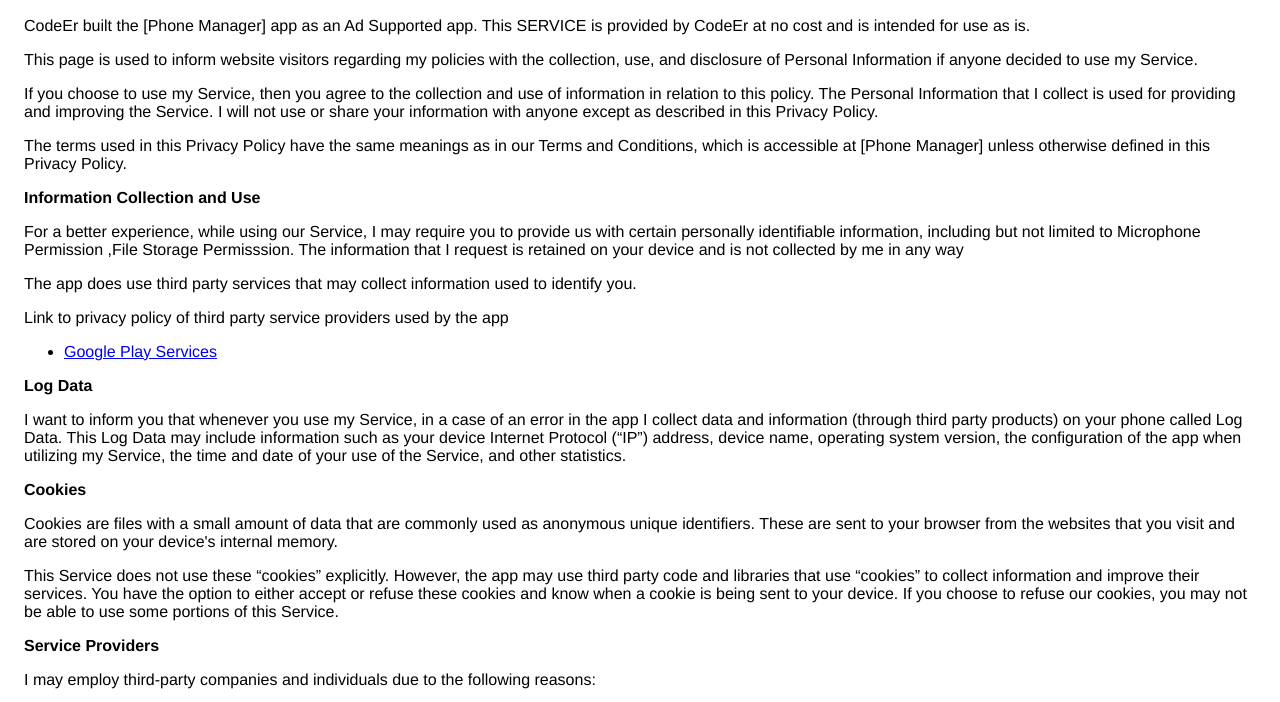
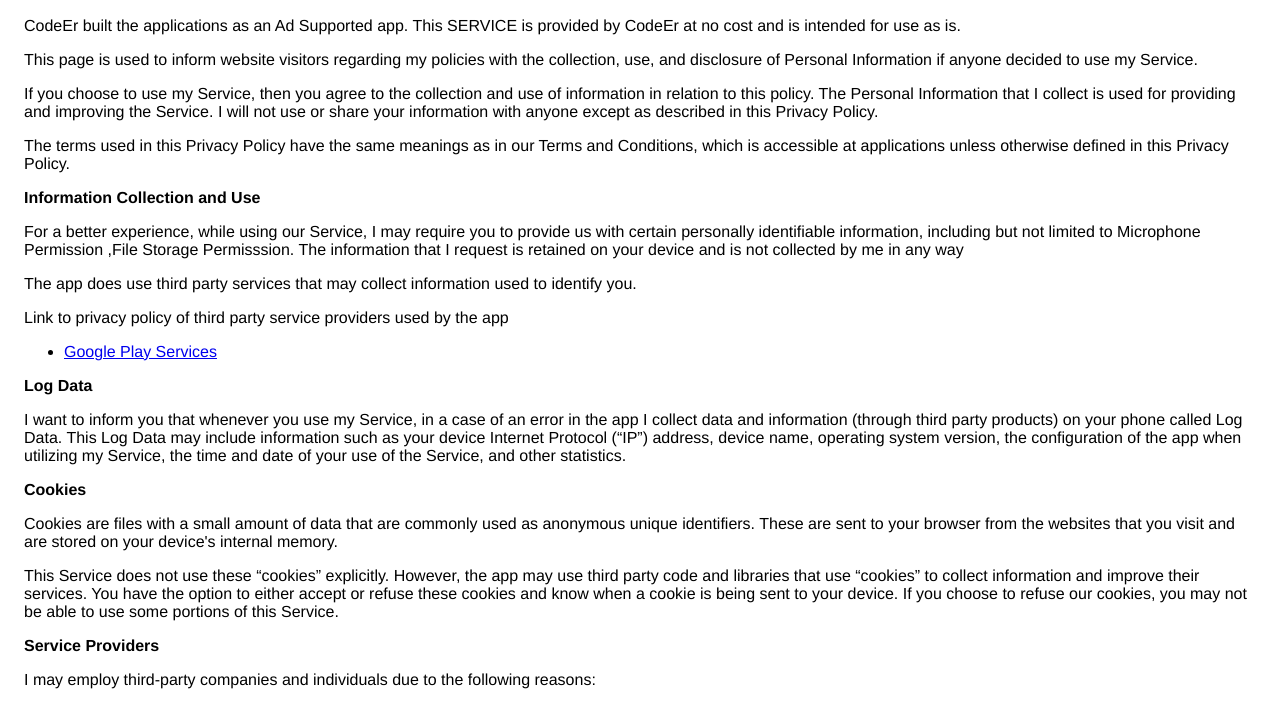
Before and after one commit to Devloper-sudo/PrivacyPolicy, a plain HTML site: page index.html in a window 1280 px wide. Shown: the part 75-777 px from the top of the page. Drawn offline with Linux system fonts and the light colour scheme.

Commit message:
Removed App name

```diff
--- a/index.html
+++ b/index.html
@@ -1,4 +1,4 @@
-<!DOCTYPE html><html> <head> <meta charset="utf-8"> <meta name="viewport" content="width=device-width"> <title>Privacy Policy</title> <style>body{font-family: "Helvetica Neue", Helvetica, Arial, sans-serif; padding:1em;}</style></head> <body><h2>Privacy Policy</h2> <p> CodeEr built the [Phone Manager] app as an Ad Supported app. This SERVICE is provided by CodeEr at no cost and is intended for use as is.
+<!DOCTYPE html><html> <head> <meta charset="utf-8"> <meta name="viewport" content="width=device-width"> <title>Privacy Policy</title> <style>body{font-family: "Helvetica Neue", Helvetica, Arial, sans-serif; padding:1em;}</style></head> <body><h2>Privacy Policy</h2> <p> CodeEr built the  applications as an Ad Supported app. This SERVICE is provided by CodeEr at no cost and is intended for use as is.
                   </p> <p>This page is used to inform website visitors regarding my policies with the collection, use, and
                     disclosure of Personal Information if anyone decided to use my Service.
                   </p> <p>If you choose to use my Service, then you agree to the collection and use of information in relation
@@ -6,7 +6,7 @@
                     Service. I will not use or share your information with anyone except as described
                     in this Privacy Policy.
                   </p> <p>The terms used in this Privacy Policy have the same meanings as in our Terms and Conditions, which is accessible
-                    at [Phone Manager] unless otherwise defined in this Privacy Policy.
+                    at applications unless otherwise defined in this Privacy Policy.
                   </p> <p><strong>Information Collection and Use</strong></p> <p>For a better experience, while using our Service, I may require you to provide us with certain
                     personally identifiable information, including but not limited to Microphone Permission ,File Storage Permisssion. The information that I request is retained on your device and is not collected by me in any way
                   </p> <p>The app does use third party services that may collect information used to identify you.</p> <div><p>Link to privacy policy of third party service providers used by the app</p> <ul><li><a href="https://www.google.com/policies/privacy/" target="_blank">Google Play Services</a></li> <!----> <!----> <!----> <!----> <!----></ul></div> <p><strong>Log Data</strong></p> <p> I want to inform you that whenever you use my Service, in a case of an
```
